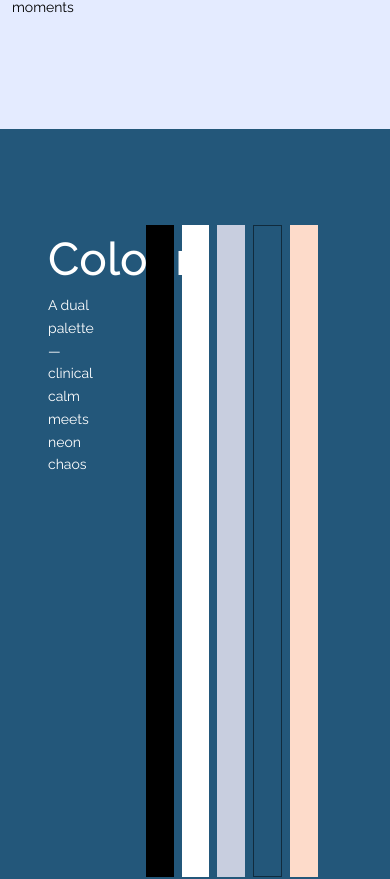
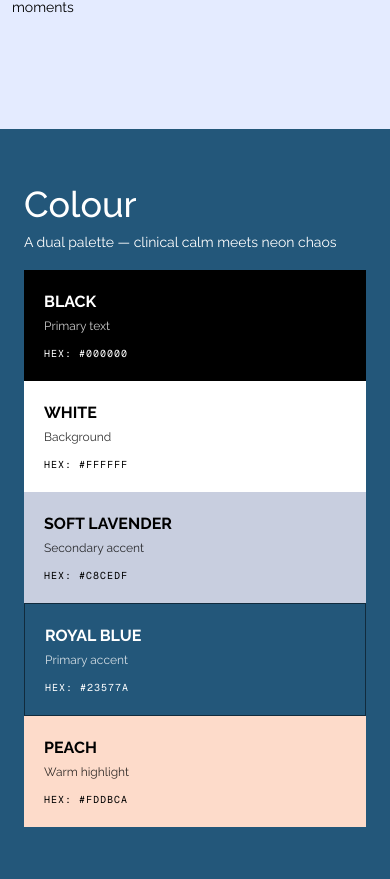
Before and after one commit to SirShabluli/portfolio, a Next.js app: page /vegas in a window 390 px wide. Shown: the part 10997-11876 px from the top of the page. Built offline with nearby package versions, Linux system fonts and the light colour scheme; a web font is replaced by a local one.

Commit message:
stacking of colors in mobile, added padding to the fallingstars photo in small sc

```diff
--- a/src/app/components/ColorPalette.js
+++ b/src/app/components/ColorPalette.js
@@ -18,7 +18,7 @@ export default function ColorPalette({
 
   return (
     <section
-      className={`grid grid-cols-12 w-full h-full py-24 px-12 items-start justify-center transition-colors duration-500 ${
+      className={`w-full h-full transition-colors duration-500 ${
         isDark ? "text-white" : lightTextColor ? "" : "text-black"
       }`}
       style={{
@@ -26,7 +26,8 @@ export default function ColorPalette({
         ...(!isDark && lightTextColor ? { color: lightTextColor } : {}),
       }}
     >
-      {/* כותרת וטקסט בצד שמאל */}
+      {/* Desktop layout */}
+      <div className="hidden md:grid grid-cols-12 h-full py-24 px-12 items-start justify-center">
         <div className="col-span-3 space-y-8">
           <span
             className="text-[46px] font-medium"
@@ -50,7 +51,6 @@ export default function ColorPalette({
           </p>
         </div>
 
-      {/* קונטיינר הסטריפים - עמודות 4-12 */}
         <div
           ref={containerRef}
           className="col-span-7 col-start-5 flex h-full gap-2 justify-center items-stretch"
@@ -64,6 +64,42 @@ export default function ColorPalette({
               onClick={() =>
                 setActiveColorId(activeColorId === color.id ? null : color.id)
               }
+              isMobile={false}
+            />
+          ))}
+        </div>
+      </div>
+
+      {/* Mobile layout - stacked, always open */}
+      <div className="flex md:hidden flex-col py-12 px-6">
+        <span
+          className="text-[36px] font-medium"
+          style={
+            hasDarkStyle
+              ? {
+                  WebkitTextStroke: `1px ${darkTextStyle.strokeColor}`,
+                  WebkitTextFillColor: darkTextStyle.fillColor,
+                }
+              : {}
+          }
+        >
+          Colour
+        </span>
+        <p
+          className="text-sm leading-relaxed mb-4"
+          style={hasDarkStyle ? { color: darkTextStyle.fillColor } : {}}
+        >
+          {description ||
+            "Keeping the same theme of Netflix while adding warmth and prestige"}
+        </p>
+        {colors.map((color) => (
+          <ColorStrip
+            key={color.id}
+            color={color}
+            isDark={isDark}
+            isActive={true}
+            onClick={() => {}}
+            isMobile={true}
           />
         ))}
       </div>
@@ -71,17 +107,17 @@ export default function ColorPalette({
   );
 }
 
-function ColorStrip({ color, isDark, isActive, onClick }) {
+function ColorStrip({ color, isDark, isActive, onClick, isMobile }) {
   const contentRef = useRef(null);
   const stripRef = useRef(null);
   const [isHovered, setIsHovered] = useState(false);
 
-  // כל האנימציות במקום אחד - מגיב ל-isActive
   useEffect(() => {
+    if (isMobile) return;
+
     gsap.killTweensOf([stripRef.current, contentRef.current]);
 
     if (isActive) {
-      // פתוח
       gsap.to(stripRef.current, {
         flexGrow: 4,
         duration: 0.3,
@@ -94,7 +130,6 @@ function ColorStrip({ color, isDark, isActive, onClick }) {
         delay: 0.1,
       });
     } else if (isHovered) {
-      // Hover בלבד
       gsap.to(stripRef.current, {
         flexGrow: 1.5,
         duration: 0.2,
@@ -102,7 +137,6 @@ function ColorStrip({ color, isDark, isActive, onClick }) {
       });
       gsap.to(contentRef.current, { opacity: 0, y: 0, duration: 0.0 });
     } else {
-      // סגור
       gsap.to(stripRef.current, {
         flexGrow: 1,
         duration: 0.2,
@@ -110,7 +144,35 @@ function ColorStrip({ color, isDark, isActive, onClick }) {
       });
       gsap.to(contentRef.current, { opacity: 0, y: 0, duration: 0.0 });
     }
-  }, [isActive, isHovered]);
+  }, [isActive, isHovered, isMobile]);
+
+  if (isMobile) {
+    return (
+      <div
+        className="relative overflow-hidden "
+        style={{
+          backgroundColor: color.hex,
+          minHeight: "10px",
+          ...(color.border
+            ? {
+                border: `1px solid rgba(${isDark ? "255, 255, 255" : "0, 0, 0"}, 0.5)`,
+              }
+            : {}),
+        }}
+      >
+        <div
+          className="p-5 flex flex-col justify-end h-full"
+          style={{ color: color.textColor }}
+        >
+          <span className="text-md font-bold uppercase">{color.name}</span>
+          <p className="text-xs opacity-80 mt-1">{color.description}</p>
+          <p className="font-mono text-[10px] uppercase tracking-widest mt-3">
+            HEX: {color.hex}
+          </p>
+        </div>
+      </div>
+    );
+  }
 
   return (
     <div
@@ -128,7 +190,6 @@ function ColorStrip({ color, isDark, isActive, onClick }) {
           : {}),
       }}
     >
-      {/* פרטי הצבע שמופיעים ב-Hover */}
       <div
         ref={contentRef}
         className="absolute inset-0 p-8 flex flex-col justify-end opacity-0 translate-y-4"
--- a/src/app/components/HorizontalScroll.js
+++ b/src/app/components/HorizontalScroll.js
@@ -37,7 +37,7 @@ export default function HorizontalScroll({ children }) {
   );
 
   return (
-    <div ref={containerRef} className="overflow-hidden">
+    <div ref={containerRef} className="md:overflow-hidden">
       <div ref={scrollRef} className="flex flex-col md:flex-row md:h-screen">
         {children}
       </div>
--- a/src/app/vegas/page.js
+++ b/src/app/vegas/page.js
@@ -1047,7 +1047,7 @@ Reviews become your Vegas constellation - a trail others can follow.`}
               />
             </div>
           </div>
-          <div className="min-w-screen w-screen h-screen shrink-0 relative overflow-hidden">
+          <div className="min-w-screen w-screen md:h-screen shrink-0 relative overflow-hidden">
             <TypographySection
               data={vegasTypography}
               bgColor={isDark ? "#000000" : "#E4EBFF"}
@@ -1095,7 +1095,7 @@ Reviews become your Vegas constellation - a trail others can follow.`}
               />
             </div>
           </div>
-          <div className="min-w-screen w-screen h-screen shrink-0">
+          <div className="min-w-screen w-screen md:h-screen shrink-0">
             <ColorPalette
               colors={isDark ? vegasDarkColors : vegasLightColors}
               isDark={isDark}
@@ -1134,7 +1134,7 @@ Reviews become your Vegas constellation - a trail others can follow.`}
               alt="Falling Stars"
               width={300}
               height={300}
-              className="w-full lg:w-full h-auto"
+              className="w-full px-10 lg:p-0 lg:w-full h-auto"
             />
           </div>
 
```
Lines whose indentation alone changed are shown as unchanged.
